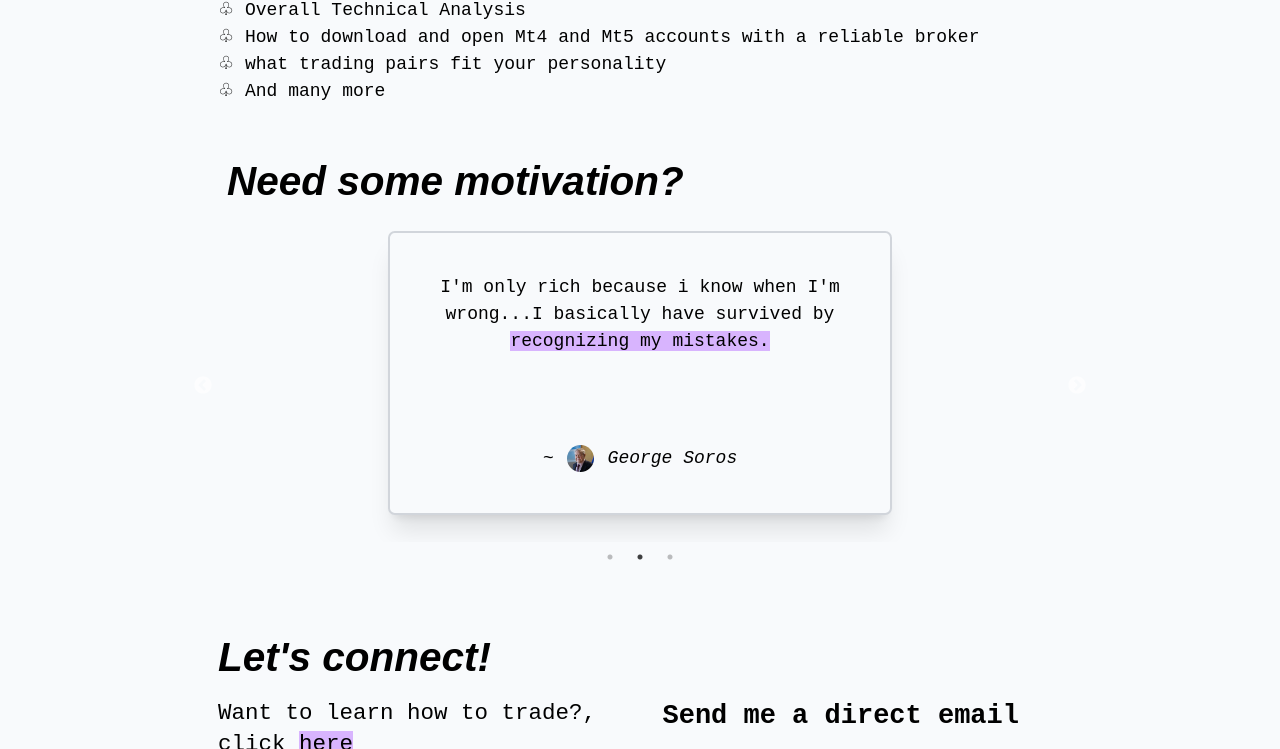
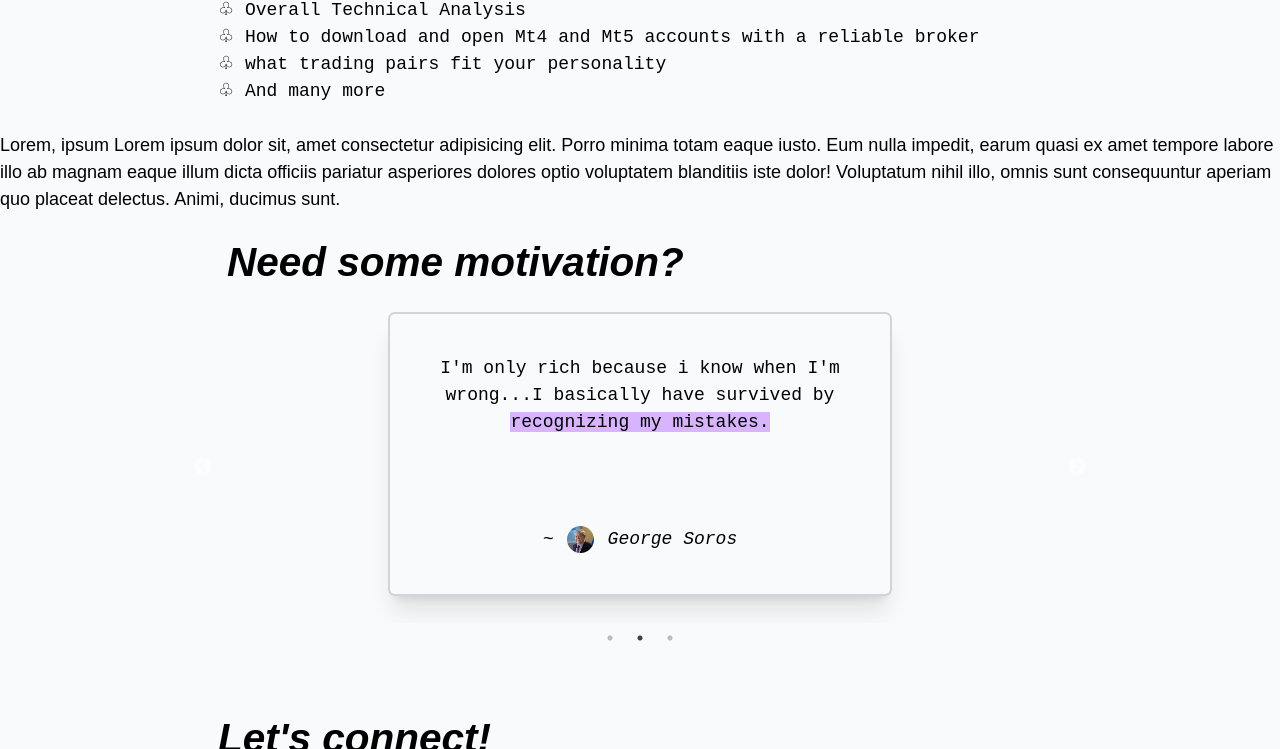
Before and after one commit to victorjayeoba/dft-client-website, a website: page dist/index.html in a window 1280 px wide. Shown: the part 1424-2173 px from the top of the page. Drawn offline with nearby package versions, Linux system fonts and the light colour scheme; files that its build step writes are made by us from their sources; a script that the page names is missing; a web font is replaced by a local one.

Commit message:
testing deployment

```diff
--- a/dist/index.html
+++ b/dist/index.html
@@ -173,7 +173,9 @@
       </div>
     </section>
 
-
+<section>
+  <p>Lorem, ipsum  Lorem ipsum dolor sit, amet consectetur adipisicing elit. Porro minima totam eaque iusto. Eum nulla impedit, earum quasi ex amet tempore labore illo ab magnam eaque illum dicta officiis pariatur asperiores dolores optio voluptatem blanditiis iste dolor! Voluptatum nihil illo, omnis sunt consequuntur aperiam quo placeat delectus. Animi, ducimus sunt.</p>
+</section>
     <section id="motivations" class=" bg-slate relative overflow-hidden ">
       <div class="  md:container mx-auto ">
         <h2 class=" motion text-4xl font-black px-2 italic my-6 ">Need some motivation?</h2>
```
